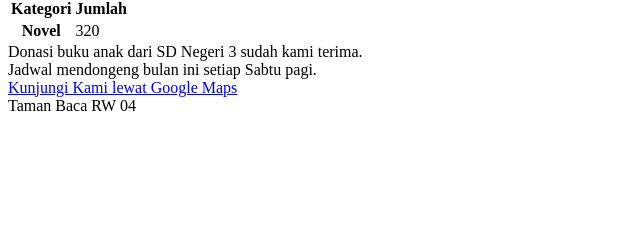
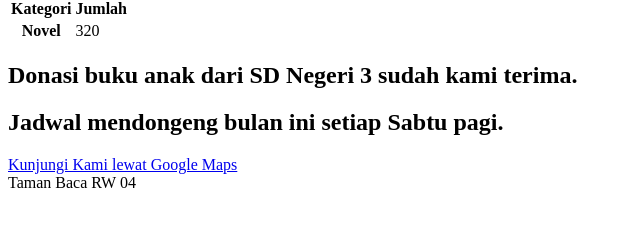
Before and after one commit to webdev-if-its/pweb-5053251036, a website: page m01/index.html in a window 1280 px wide. Shown: the part 377-604 px from the top of the page, without its empty margins (0-640 px from the left). Drawn offline with Linux system fonts and the light colour scheme.

Commit message:
Melanjutkan level 7-10

```diff
--- a/m01/index.html
+++ b/m01/index.html
@@ -1,9 +1,13 @@
 <!DOCTYPE html>
 <html lang="id">
-<html>
 
 <head>
   <title>Taman Baca</title>
+
+  <meta charset="UTF-8">
+  <meta name="viewport" content="width=device-width, initial-scale=1.0">
+  <meta name="description" content="Taman Baca RW 04, tempat membaca dan belajar untuk warga.">
+  <meta property="og:title" content="Taman Baca RW 04">
 </head>
 
 <body>
@@ -34,25 +38,22 @@
     <div class="sub">
       <h2>Tentang Kami</h2>
     </div>
-    Taman Baca RW 04 dibuka untuk warga sejak 2019.
+    <p>Taman Baca RW 04 dibuka untuk warga sejak 2019.</p>
 
     <div class="sub">
       <h3>Jam Buka</h3>
     </div>
-      <p>
         <ul>
           <li>Senin - Jumat: 15.00 - 20.00</li>
           <li>Sabtu: 09.00 - 17.00</li>
           <li>Minggu: tutup</li>
         </ul>
-      </p>
-
 
     <div class="sub">
       <h3>Koleksi</h3>
     </div>
     <img src="rak.jpg" alt="Ini gambar rak buku">
-    <img src="garis.png" alt ="">
+    <img src="garis.png" alt="">
 
     <table>
       <thead>
@@ -69,17 +70,19 @@
       </tbody>
     </table>
 
-    <div class="berita">
-      Donasi buku anak dari SD Negeri 3 sudah kami terima.
-    </div>
+    <section>
+      <article class="berita">
+        <h2>Donasi buku anak dari SD Negeri 3 sudah kami terima.</h2>
+      </article>
 
-    <div class="berita">
-      Jadwal mendongeng bulan ini setiap Sabtu pagi.
-    </div>
+      <article class="berita">
+        <h2>Jadwal mendongeng bulan ini setiap Sabtu pagi.</h2>
+      </article>
+    </section>
 
     <a href="https://maps.google.com" target="_blank" rel="noopener">Kunjungi Kami lewat Google Maps</a>
+    </div>
   </main>
-  </div>
 
   <footer>
     Taman Baca RW 04
```
